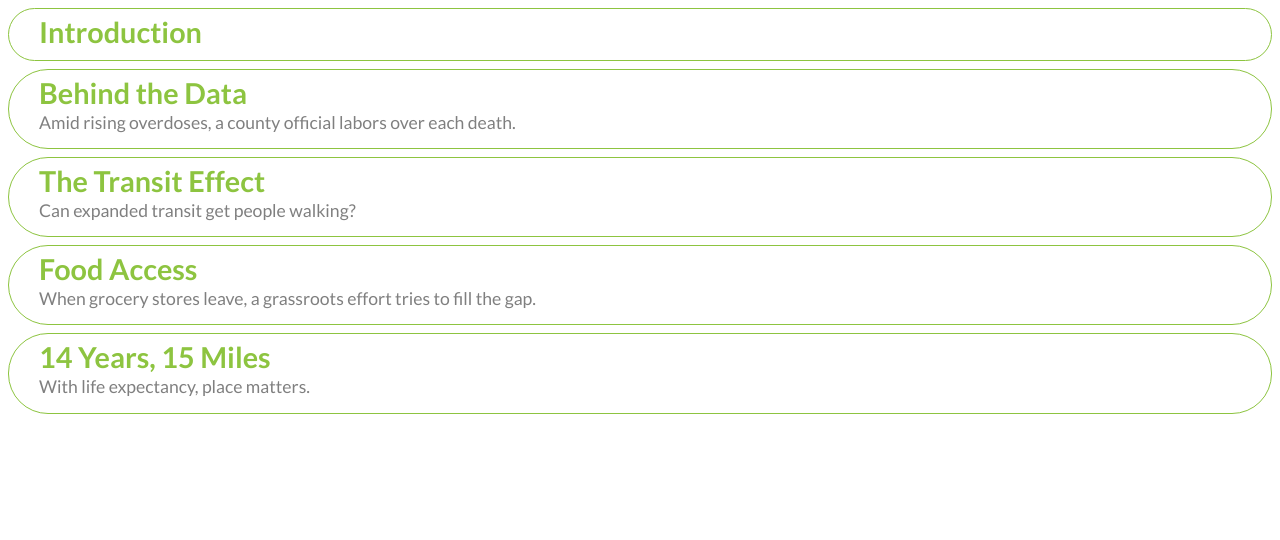
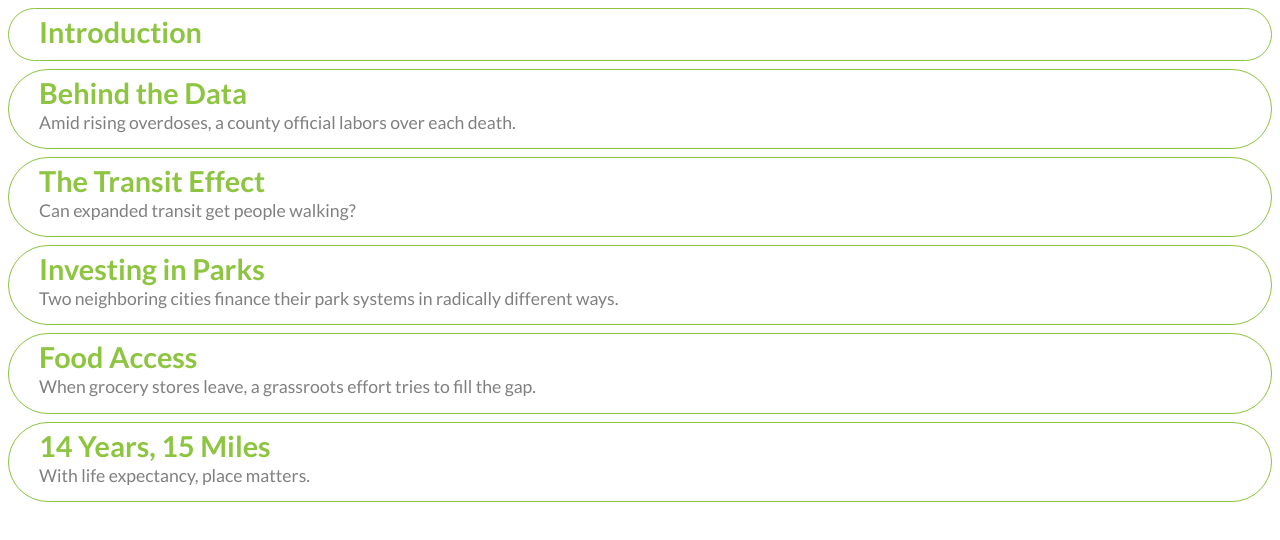
Before and after one commit to SideEffectsPublicMedia/high-price-toc, a website: page components/index.html in a window 1280 px wide. Drawn offline with nearby package versions, Linux system fonts and the light colour scheme; files that its build step writes are made by us from their sources; a script that the page names is missing.

Commit message:
Added the park funding story.

```diff
--- a/components/index.html
+++ b/components/index.html
@@ -22,10 +22,18 @@
         </div>
     </a>
 
+
     <a class="toc-item" href="http://sideeffectspublicmedia.org/post/ballot-indianapolis-and-across-us-can-expanding-transit-improve-public-health" target="_blank">
         <div class="toc-item-body">
             <h1>The Transit Effect</h1>
             <h2>Can expanded transit get people walking?</h2>
+        </div>
+    </a>
+
+    <a class="toc-item" href="http://sideeffectspublicmedia.org/post/how-indianapolis-suburb-carmel-funds-its-popular-and-profitable-parks-hint-not-taxes" target="_blank">
+        <div class="toc-item-body">
+            <h1>Investing in Parks</h1>
+            <h2>Two neighboring cities finance their park systems in radically different ways.</h2>
         </div>
     </a>
 
@@ -42,6 +50,7 @@
             <h2>With life expectancy, place matters.</h2>
         </div>
     </a>
+
 </div>
 <br>
     <script>
```
Also changed, not shown: build/index.html.
